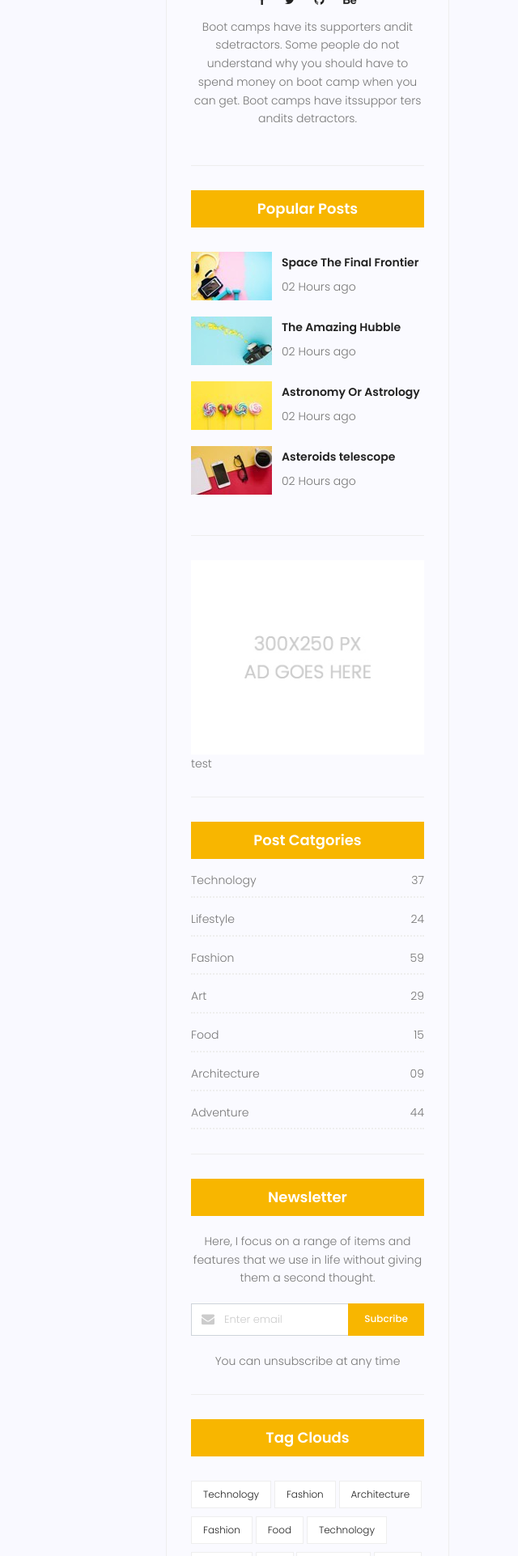
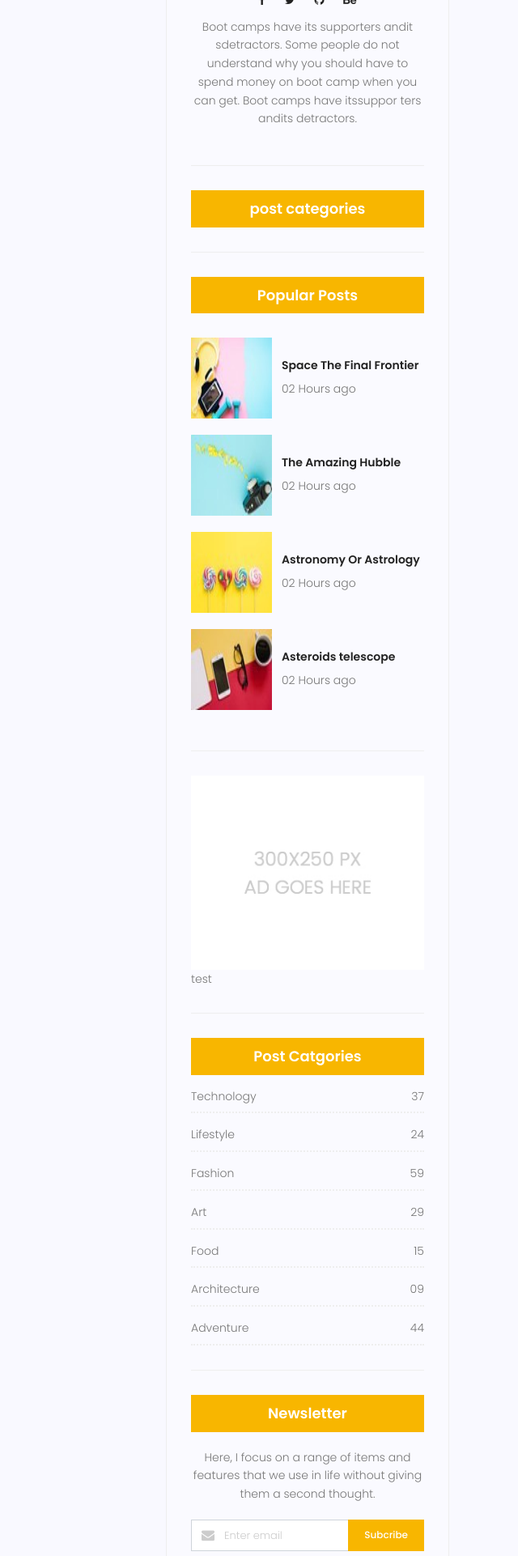
Before and after one commit to hamidkhazayie-droid/mobina_pj, a Django app: page /blog/home/ in a window 1280 px wide. Shown: the part 1473-3395 px from the top of the page at 81% size, without its empty margins (640-1280 px from the left). Run offline with Django 4.2, Linux system fonts and the light colour scheme; data that the repository does not hold is empty; some libraries are stand-ins or nearby versions.

Commit message:
categories sidebar

```diff
--- a/blog/templatetags/blog_tags.py
+++ b/blog/templatetags/blog_tags.py
@@ -1,6 +1,6 @@
 from django import template
 from blog.models import Post
-
+from blog.models import Category
 register = template.Library()
 
 
@@ -24,5 +24,23 @@ def snippet(value,arg=20):
 
 @register.inclusion_tag('blog/blog_popular_posts.html', name='popularposts')
 def latest_post():
-    posts = Post.objects.filter(status=1).order_by('-published_date')[:1]
+    posts = Post.objects.filter(status=1).order_by('-published_date')[:3]
     return {'posts':posts}
+
+
+
+@register.inclusion_tag('blog/blog_post_categories.html')
+def postcategories():
+    posts = Post.objects.filter(status=1)
+    categories = Category.objects.all()
+    cat_dict = {}
+    for name in categories:
+        cat_dict[name]=posts.filter(category=name).count()
+    return {'categories':cat_dict}
+
+
+
+    # categories = {'iot ': 1 ,'programing':2}
+
+    # for name,count in categories.items():
+    #     print(name,count)
--- a/mobina_pj/static/css/main.css
+++ b/mobina_pj/static/css/main.css
@@ -3656,6 +3656,9 @@ body.mobile-nav-active #mobile-nav-toggle {
 
 .widget-wrap .popular-post-widget .popular-post-list .thumb img {
   width: 100%;
+  max-width:100px;
+  height: 100px;
+
 }
 
 .widget-wrap .popular-post-widget .single-post-list {
--- a/mobina_pj/templates/blog/blog-home.html
+++ b/mobina_pj/templates/blog/blog-home.html
@@ -1,6 +1,6 @@
 	{% extends "base.html" %}
 	{% load static %}
-
+	{% load blog_tags %}
 
 {% block content %}
 			<!-- start banner Area -->
@@ -154,7 +154,7 @@
 
 
 							{% include 'blog/blog-writer.html' %}
-
+                            {% postcategories %}
 
 								<div class="single-sidebar-widget popular-post-widget">
 									<h4 class="popular-title">Popular Posts</h4>
--- /dev/null
+++ b/mobina_pj/templates/blog/blog_post_categories.html
@@ -0,0 +1,14 @@
+<div class="single-sidebar-widget post-category-widget">
+    <h4 class="category-title">post categories</h4>
+    <ul class="cat-list">
+        {% for name,count in categories.items %}
+        <li>
+            <a href="#" class="d-flex justify-content-between">
+                <p>{{name}}</p>
+                <p>{{count}}</p>
+            </a>
+        </li>
+        {% endfor %}
+
+    </ul>
+</div>
--- a/mobina_pj/templates/popularposts.html
+++ /dev/null
@@ -1,5 +0,0 @@
-{% comment %} <ul>
-    {% for post in posts %}
-    <li>{{post.title}}</li>
-    {% endfor %}
-</ul> {% endcomment %}
```
